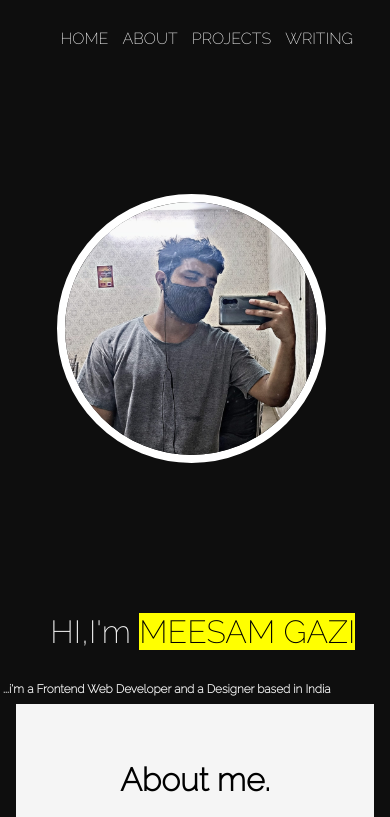
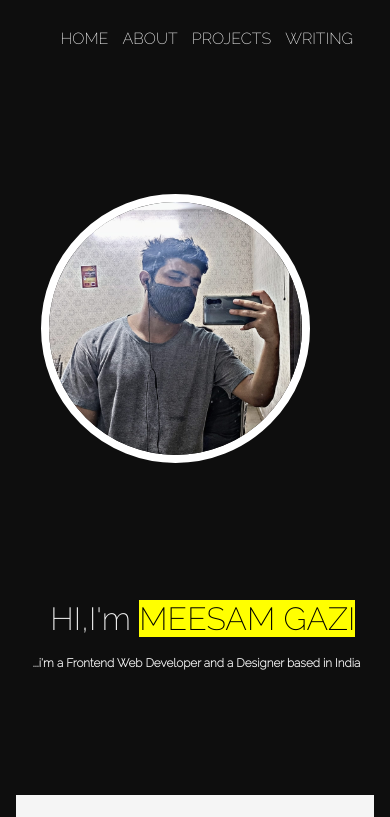
Before and after one commit to MesumGazi/My-Portfolio, a plain HTML site: page about.html in a window 390 px wide. Shown: the top 817 px of the page. Drawn offline with Linux system fonts and the light colour scheme.

Commit message:
Update about.css

```diff
--- a/about.css
+++ b/about.css
@@ -180,8 +180,9 @@ body {
         height: 30vh;
         border-radius: 50vh;
         border: white 1vh solid;
-        margin-right: 4rem;
+        margin-right: 5rem;
         margin-top: 30%;
+        margin-bottom: 35%;
     }
 
     .nav {
@@ -206,13 +207,16 @@ body {
     color: whitesmoke;
     font-size: 2rem;
     text-align: center;
+      margin-bottom:5%;
 }
 .header h1 {
+    text-align:center;
     padding-left: 0%;
     color: whitesmoke;
     font-size: 1.4vh;
-    margin-bottom: 32%
-    text-align: center;
+    margin-bottom: 32%;
+    margin-top:5%;
+
 }
 .nxp h1 {
     padding-top: 2rem;
```
